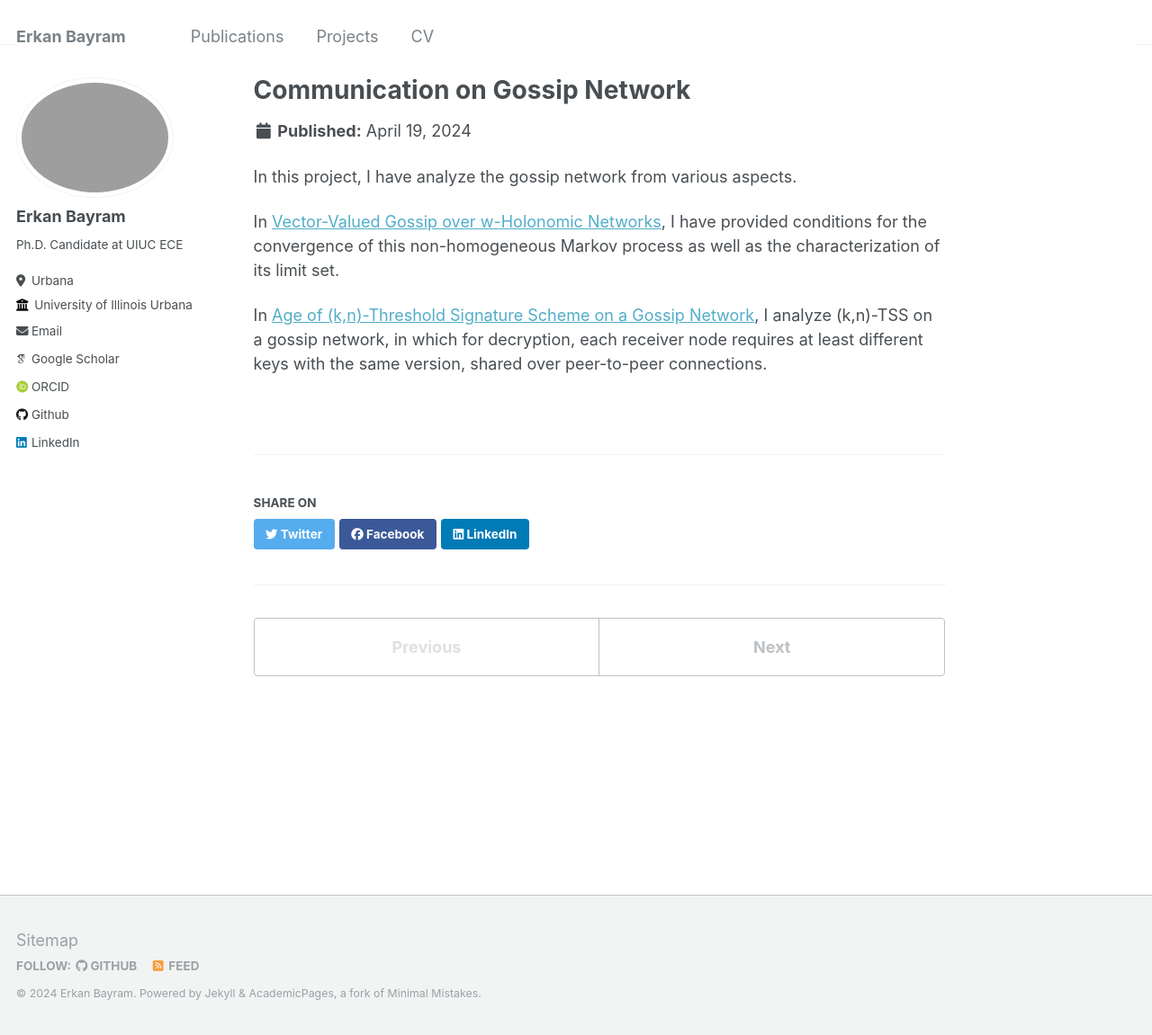
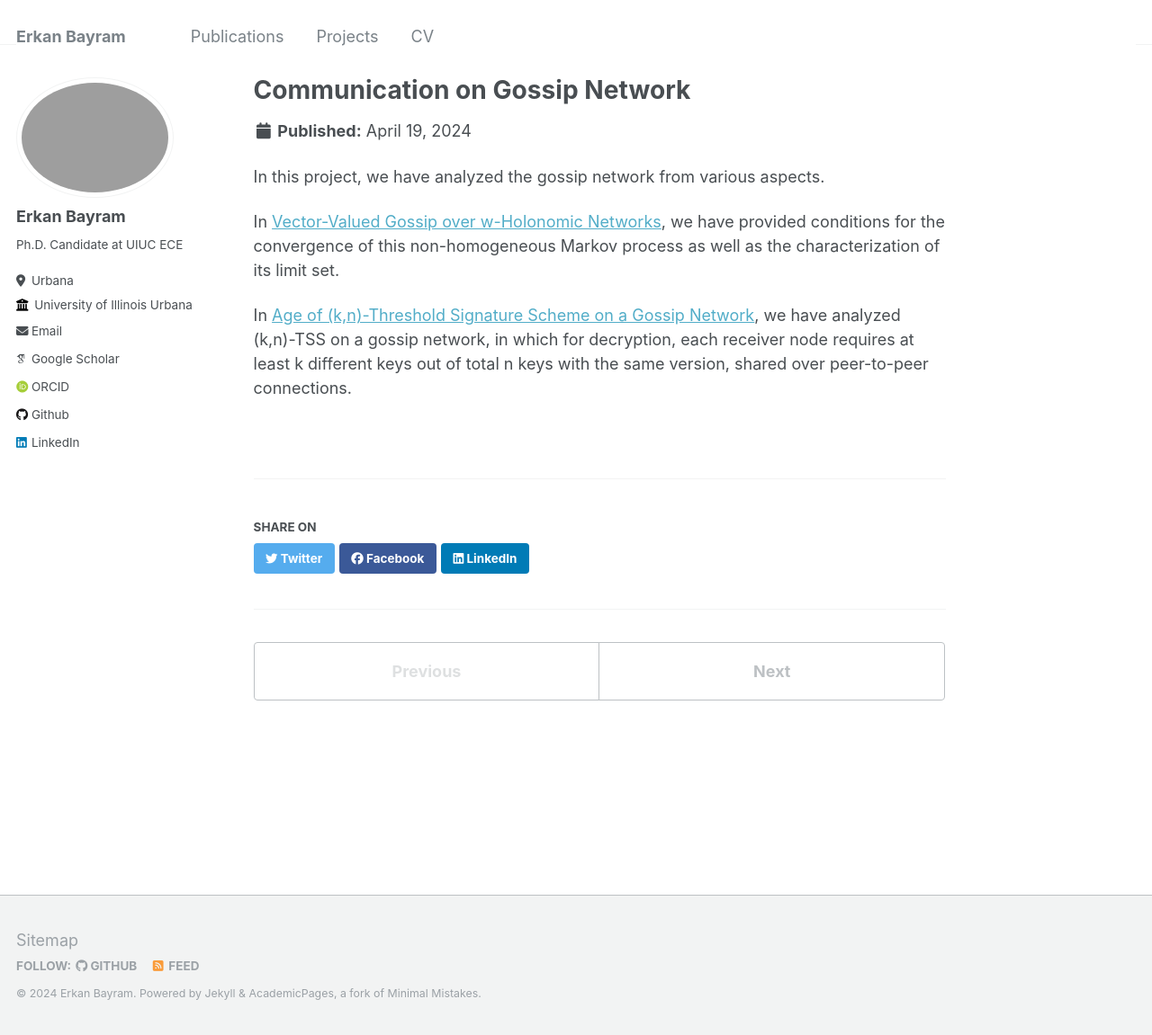
Before and after one commit to erkan1863/erkan1863.github.io, a Jekyll site: the page built from _portfolio/gossip.md, in a window 1280 px wide and 1151 px high. Shown: the whole window at 90% size. Built offline with Jekyll 4.4.1, drawn with Linux system fonts in a browser that asks for light colours; some web fonts are replaced.

Commit message:
new project

```diff
--- a/_portfolio/gossip.md
+++ b/_portfolio/gossip.md
@@ -4,8 +4,8 @@ excerpt: "Analyze communication on gossip networks <br/><img src='/images/system
 collection: portfolio
 ---
 
-In this project, I have analyze the gossip network from various aspects.
+In this project, we have analyzed the gossip network from various aspects.
 
-In [Vector-Valued Gossip over w-Holonomic Networks](https://erkan1863.github.io/publication/2023-11-08-holonomy_over_gossip), I have provided conditions for the convergence of this non-homogeneous Markov process as well as the characterization of its limit set.
+In [Vector-Valued Gossip over w-Holonomic Networks](https://erkan1863.github.io/publication/2023-11-08-holonomy_over_gossip), we have provided conditions for the convergence of this non-homogeneous Markov process as well as the characterization of its limit set.
 
-In [Age of (k,n)-Threshold Signature Scheme on a Gossip Network](https://erkan1863.github.io/publication/2024-02-18-age_k_n_TSS_on_gossip), I analyze (k,n)-TSS on a gossip network, in which for decryption, each receiver node requires at least different keys with the same version, shared over peer-to-peer connections.
+In [Age of (k,n)-Threshold Signature Scheme on a Gossip Network](https://erkan1863.github.io/publication/2024-02-18-age_k_n_TSS_on_gossip), we have analyzed (k,n)-TSS on a gossip network, in which for decryption, each receiver node requires at least k different keys out of total n keys with the same version, shared over peer-to-peer connections.
```
Also changed, not shown: _portfolio/twf.md (added, +9 -0 lines), images/phi_pro_kernel.png (added), portfolio-2.html (renamed from _portfolio/portfolio-2.html).
